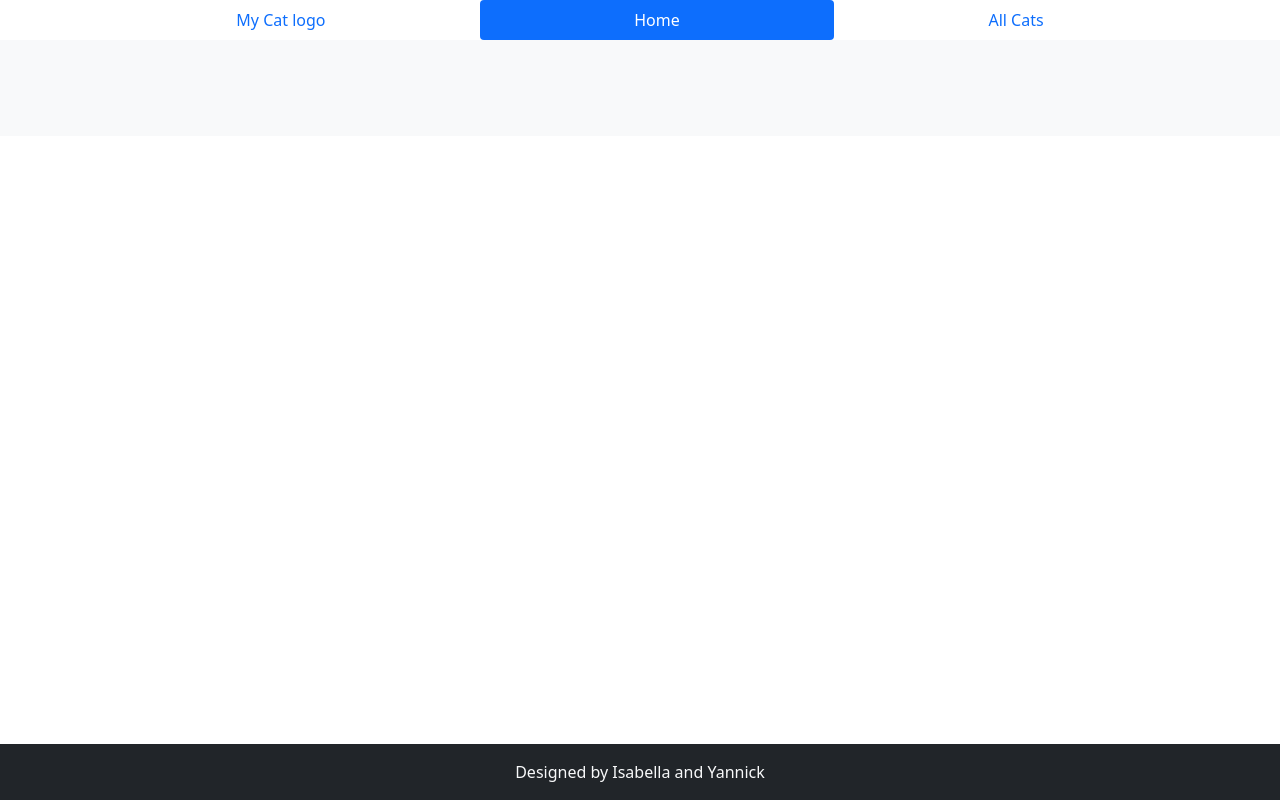
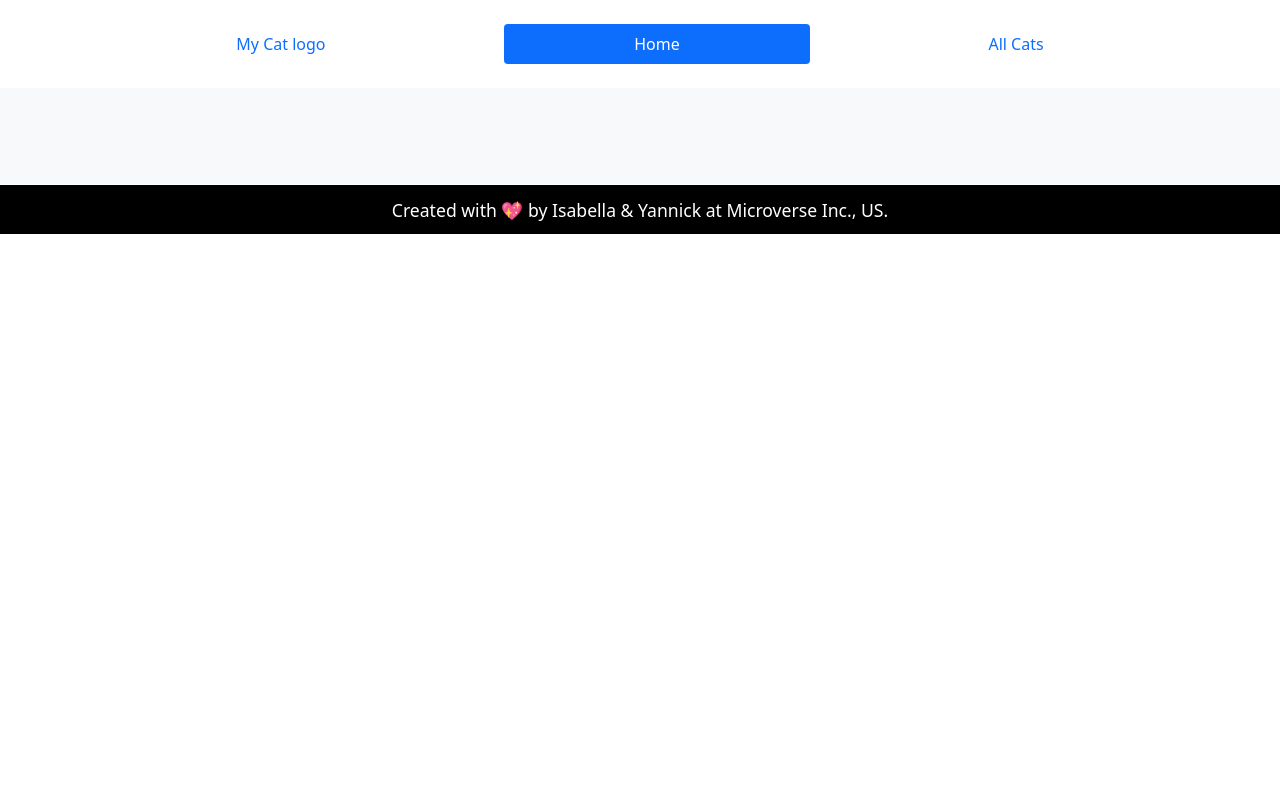
Before and after one commit to Isabellanamutenda/Kanban-project, a website built with webpack: page src/index.html in a window 1280 px wide. Built offline with nearby package versions, Linux system fonts and the light colour scheme; no server answers.

Commit message:
Update style and display function

```diff
--- a/src/api/getMovies.js
+++ b/src/api/getMovies.js
@@ -23,8 +23,21 @@ export default class Movies {
           id: movie.id,
           overview: movie.overview,
           release_date: movie.release_date,
-          vote_average: JSON.stringify(movie.vote_average),
+          vote_average: movie.vote_average,
         });
       });
     }
+
+    movieInfo = (id) => {
+      let clickedMovie = [];
+      this.data.forEach((movie) => {
+        if (movie.id === id) {
+          clickedMovie = movie;
+        }
+      });
+      if (clickedMovie === []) {
+        return new Error('not Found!!');
+      }
+      return clickedMovie;
+    }
 }
--- a/src/index.html
+++ b/src/index.html
@@ -13,16 +13,16 @@
     <header>
         <nav>
             <div class="container">
-                <ul class="nav nav-pills nav-fill p4">
-                    <li class="nav-item">
+                <ul class="nav nav-pills nav-fill">
+                    <li class="nav-item p-4">
                         <a class="nav-link" href="index.html">
                           My Cat logo
                         </a>
                     </li>
-                    <li class="nav-item">
+                    <li class="nav-item p-4">
                         <a class="nav-link active" href="#">Home</a>
                     </li>
-                    <li class="nav-item">
+                    <li class="nav-item p-4">
                         <a class="nav-link" href="#">All Cats</a>
                     </li>
                 </ul>
@@ -35,12 +35,10 @@
         </div>
     </div>
 
-    <footer class="bg-dark text-center mt-4">
-
-        <div class="text-center p-3 text-light">
-            Designed by Isabella and Yannick
-        </div>
-
+    <footer class="footer bg-black">
+        <p>
+            Created with 💖 by Isabella & Yannick at Microverse Inc., US.
+        </p>
     </footer>
     <script src="https://kit.fontawesome.com/6593adb55f.js" crossorigin="anonymous"></script>
     <script src="https://cdn.jsdelivr.net/npm/bootstrap@5.1.1/dist/js/bootstrap.bundle.min.js" integrity="sha384-/bQdsTh/da6pkI1MST/rWKFNjaCP5gBSY4sEBT38Q/9RBh9AH40zEOg7Hlq2THRZ" crossorigin="anonymous"></script>
--- a/src/style.css
+++ b/src/style.css
@@ -13,12 +13,16 @@
     font-size: 23px;
 }
 
-footer {
-  position: fixed;
-  left: 0;
-  bottom: 0;
-  width: 100%;
-  background-color: #ccc;
-  color: white;
+.footer {
+    margin: 0;
+    padding: 0;
+    height: 50px;
+    line-height: 50px;
+    font-size: 1.1rem;
+    border-top: 1px solid;
+    color: #fff;
+}
+
+.footer p {
     text-align: center;
 }
```
Also changed, not shown: src/api/involvement.js (added, +25 -0 lines), dist/index.html, dist/main.js. Lines whose indentation alone changed are shown as unchanged.
